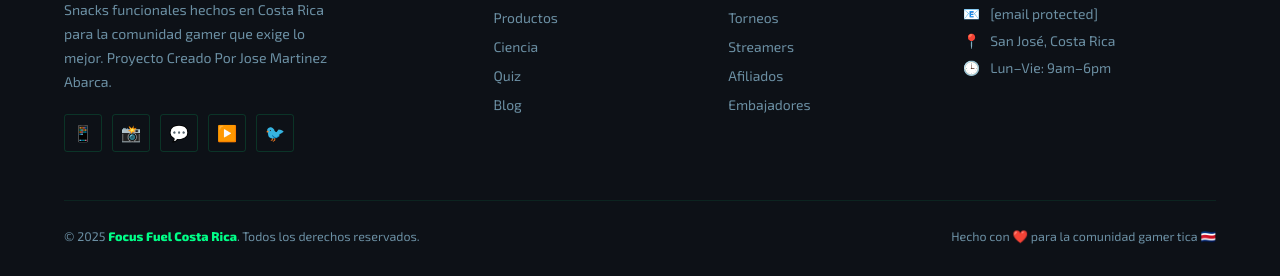
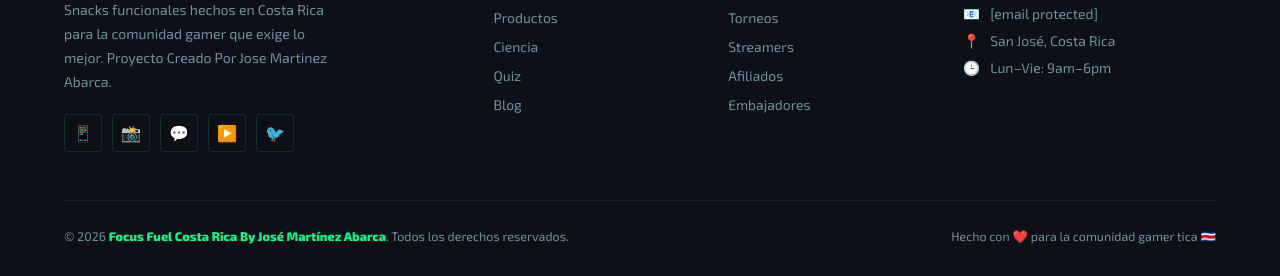
Before and after one commit to joseluisabarca/Focus-Fuel, a plain HTML site: page index.html in a window 1280 px wide. Shown: the part 6611-6887 px from the top of the page. Drawn offline with Linux system fonts and the light colour scheme.

Commit message:
Update copyright year and author in footer

```diff
--- a/index.html
+++ b/index.html
@@ -773,7 +773,7 @@
       </div>
     </div>
     <div class="footer-bottom">
-      <span>© 2025 <strong>Focus Fuel Costa Rica</strong>. Todos los derechos reservados.</span>
+      <span>© 2026 <strong>Focus Fuel Costa Rica By José Martínez Abarca</strong>. Todos los derechos reservados.</span>
       <span>Hecho con ❤️ para la comunidad gamer tica 🇨🇷</span>
     </div>
   </div>
```
